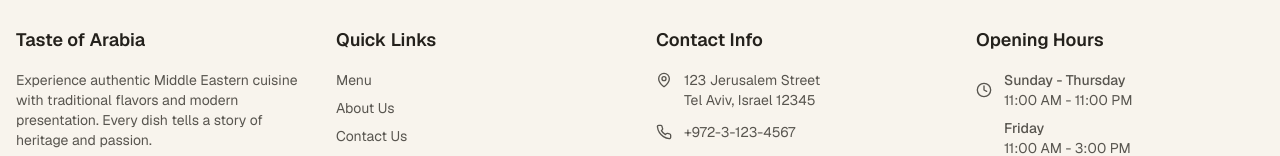
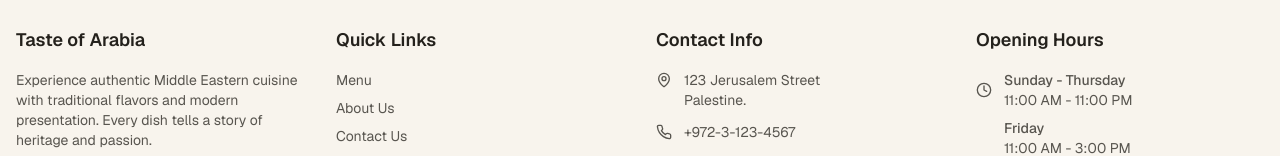
Before and after one commit to m7amd1/restaurant-menu-template, a Next.js app: page /menu in a window 1280 px wide. Shown: the part 1908-2064 px from the top of the page. Built offline with nearby package versions, Linux system fonts and the light colour scheme.

Commit message:
Update footer.tsx

```diff
--- a/components/footer.tsx
+++ b/components/footer.tsx
@@ -70,7 +70,7 @@ export function Footer() {
                 <p className="text-sm text-muted-foreground">
                   123 Jerusalem Street
                   <br />
-                  Tel Aviv, Israel 12345
+                  Palestine.
                 </p>
               </div>
               <div className="flex items-center space-x-3">
```
